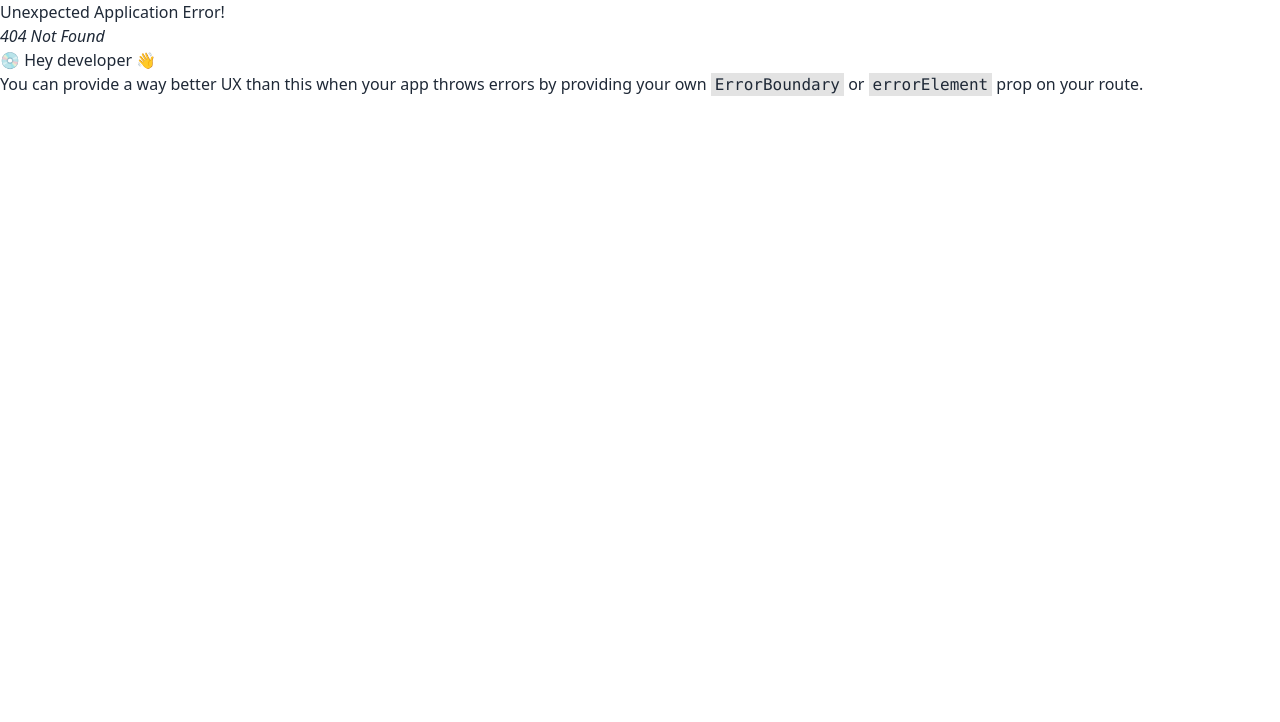
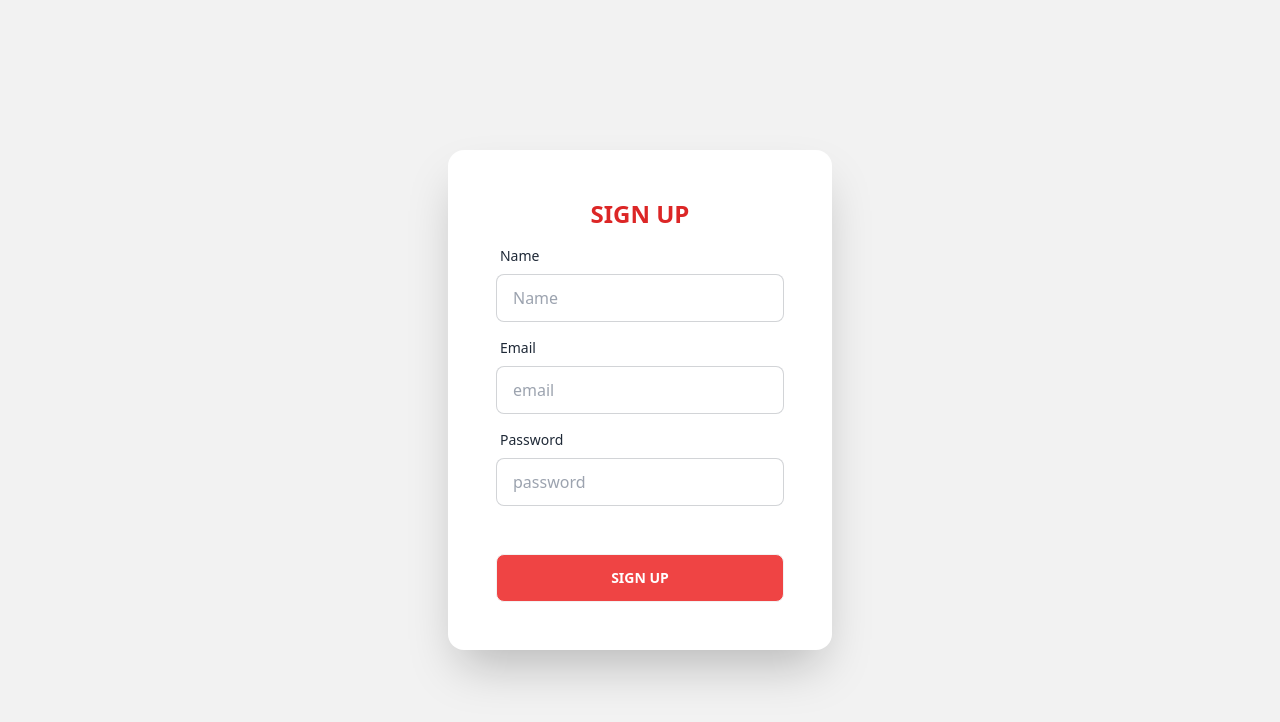
Before and after one commit to maruf1996/books-world, a React (Vite) app: page /signUp in a window 1280 px wide. Before the commit this address had no page. Shown: the top 722 px of the page. Built offline with nearby package versions, Linux system fonts and the light colour scheme.

Commit message:
sign-up-page-added

```diff
--- a/src/Pages/SignIn.tsx
+++ b/src/Pages/SignIn.tsx
@@ -12,7 +12,7 @@ const SignIn = () => {
                 <span className="label-text">Email</span>
               </label>
               <input
-                type="text"
+                type="email"
                 placeholder="email"
                 className="input input-bordered"
               />
@@ -22,7 +22,7 @@ const SignIn = () => {
                 <span className="label-text">Password</span>
               </label>
               <input
-                type="text"
+                type="password"
                 placeholder="password"
                 className="input input-bordered"
               />
--- a/src/Pages/SignUp.tsx
+++ b/src/Pages/SignUp.tsx
@@ -0,0 +1,53 @@
+const SignUp = () => {
+  return (
+    <div className="hero min-h-screen bg-base-200">
+      <div className="hero-content md:w-8/12">
+        <div className="card flex-shrink-0 w-full max-w-sm shadow-2xl bg-base-100 md:p-4">
+          <div className="card-body">
+            <h1 className="font-bold text-center uppercase text-2xl text-red-600">
+              Sign up
+            </h1>
+            <div className="form-control">
+              <label className="label">
+                <span className="label-text">Name</span>
+              </label>
+              <input
+                type="text"
+                placeholder="Name"
+                className="input input-bordered"
+              />
+            </div>
+            <div className="form-control">
+              <label className="label">
+                <span className="label-text">Email</span>
+              </label>
+              <input
+                type="email"
+                placeholder="email"
+                className="input input-bordered"
+              />
+            </div>
+            <div className="form-control">
+              <label className="label">
+                <span className="label-text">Password</span>
+              </label>
+              <input
+                type="password"
+                placeholder="password"
+                className="input input-bordered"
+              />
+              <label className="label">{/* <p>Error</p> */}</label>
+            </div>
+            <div className="form-control mt-6">
+              <button className="btn bg-red-500 hover:bg-red-600 text-white font-semibold">
+                Sign up
+              </button>
+            </div>
+          </div>
+        </div>
+      </div>
+    </div>
+  );
+};
+
+export default SignUp;
--- a/src/Routes/Router.tsx
+++ b/src/Routes/Router.tsx
@@ -1,6 +1,7 @@
 import { createBrowserRouter } from "react-router-dom";
 import App from "../App";
 import SignIn from "../Pages/SignIn";
+import SignUp from "../Pages/SignUp";
 
 const Router = createBrowserRouter([
   {
@@ -11,6 +12,10 @@ const Router = createBrowserRouter([
     path: "/signIn",
     element: <SignIn />,
   },
+  {
+    path: "/signUp",
+    element: <SignUp />,
+  },
 ]);
 
 export default Router;
```
